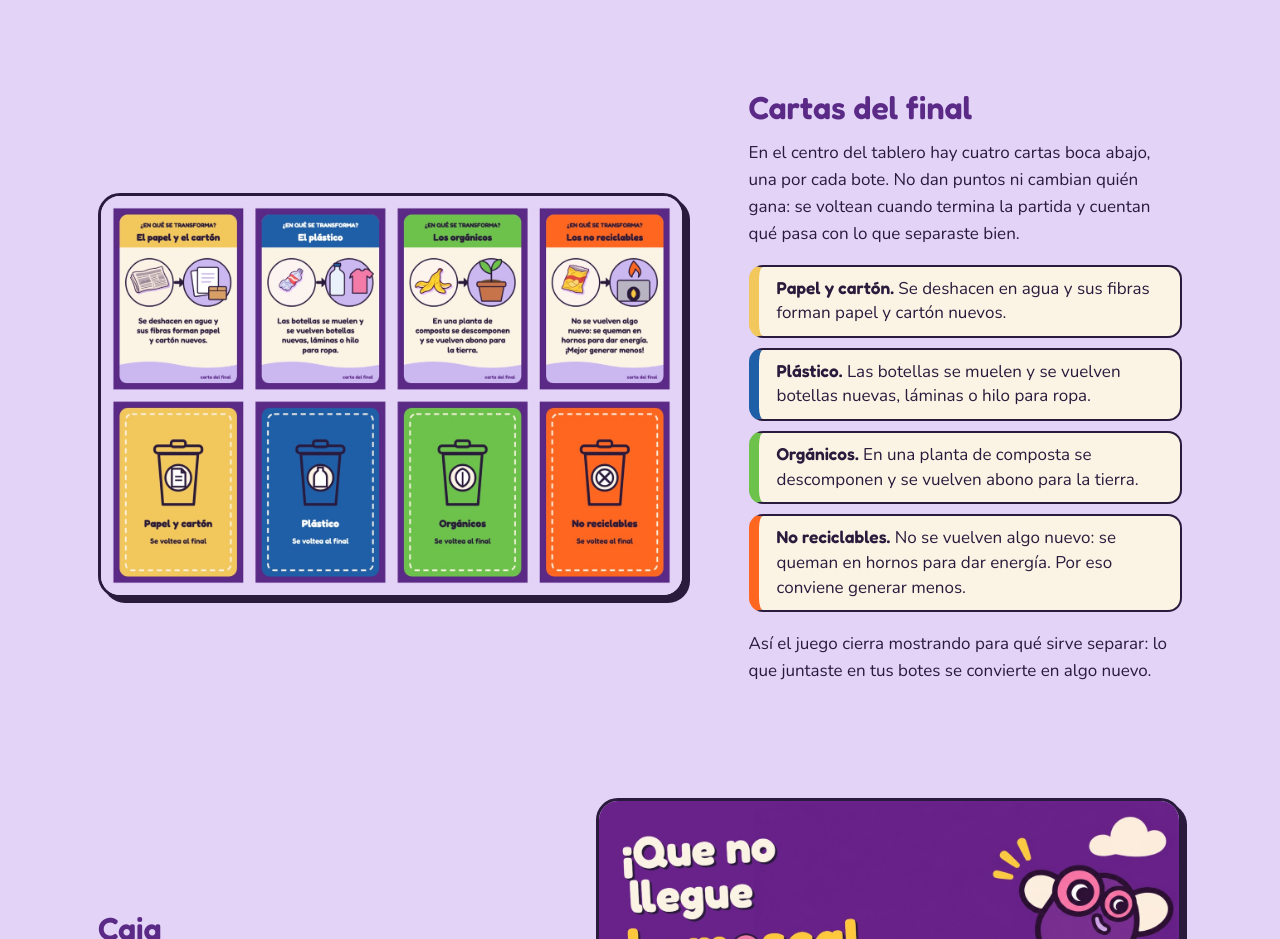
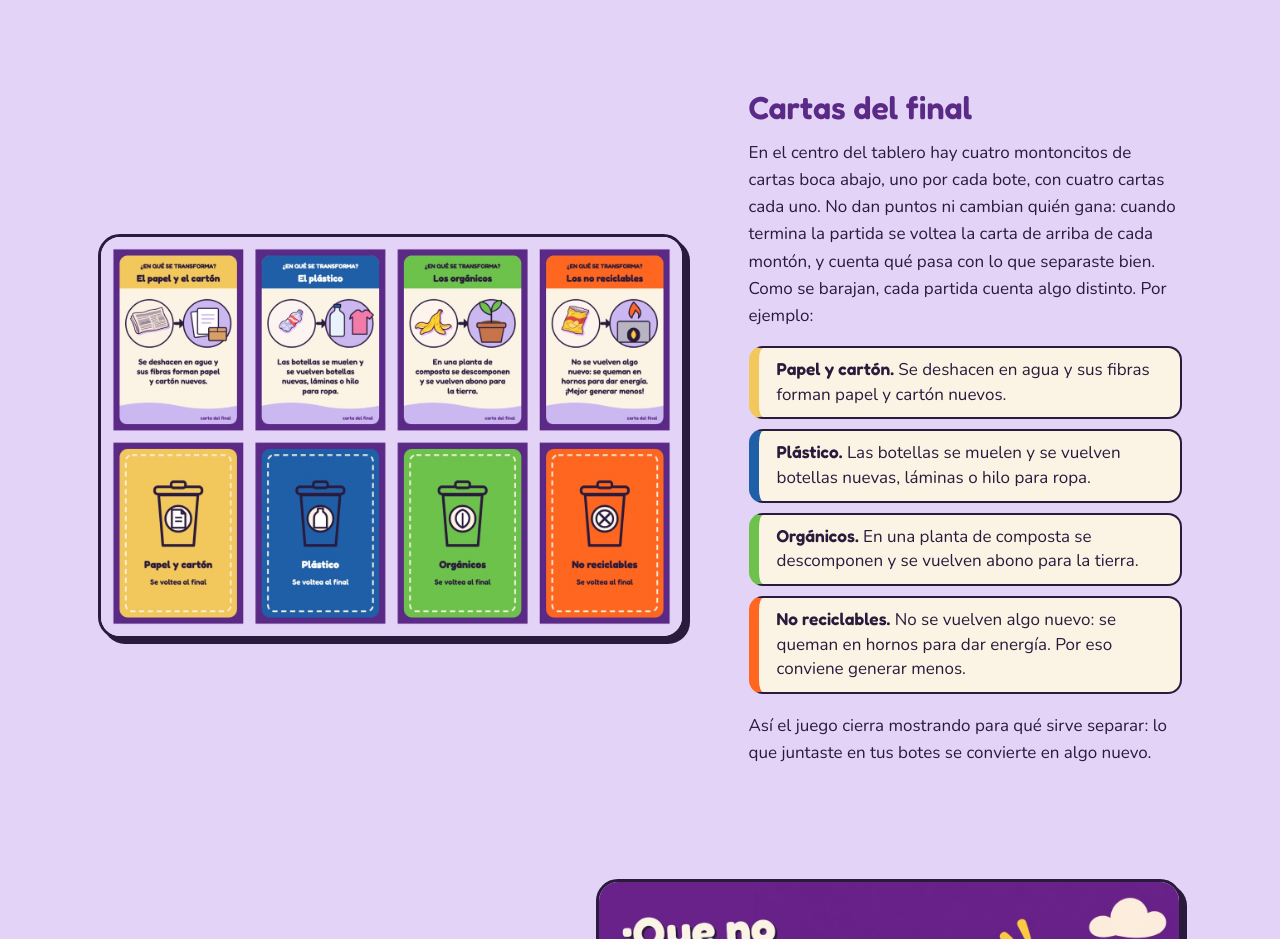
Before and after one commit to saldelvalle-dev/que-no-llegue-la-mosca-web, a plain HTML site: page index.html in a window 1280 px wide. Shown: the part 5880-6819 px from the top of the page. Drawn offline with nearby package versions, Linux system fonts and the light colour scheme.

Commit message:
Explica los montoncitos de 4 cartas de transformación por bote
Co-Authored-By: Claude Opus 5.5 <noreply@anthropic.com>

```diff
--- a/index.html
+++ b/index.html
@@ -181,7 +181,7 @@
       <figure class="figura"><img src="img/cartas-final.jpg" alt="Las cuatro cartas de transformación, por el frente y por el reverso." loading="lazy" width="1400" height="963"></figure>
       <div>
         <h3>Cartas del final</h3>
-        <p>En el centro del tablero hay cuatro cartas boca abajo, una por cada bote. No dan puntos ni cambian quién gana: se voltean cuando termina la partida y cuentan qué pasa con lo que separaste bien.</p>
+        <p>En el centro del tablero hay cuatro montoncitos de cartas boca abajo, uno por cada bote, con cuatro cartas cada uno. No dan puntos ni cambian quién gana: cuando termina la partida se voltea la carta de arriba de cada montón, y cuenta qué pasa con lo que separaste bien. Como se barajan, cada partida cuenta algo distinto. Por ejemplo:</p>
         <ul class="cartas-lista">
           <li style="--c:var(--papel)"><strong>Papel y cartón.</strong> Se deshacen en agua y sus fibras forman papel y cartón nuevos.</li>
           <li style="--c:var(--plastico)"><strong>Plástico.</strong> Las botellas se muelen y se vuelven botellas nuevas, láminas o hilo para ropa.</li>
```
